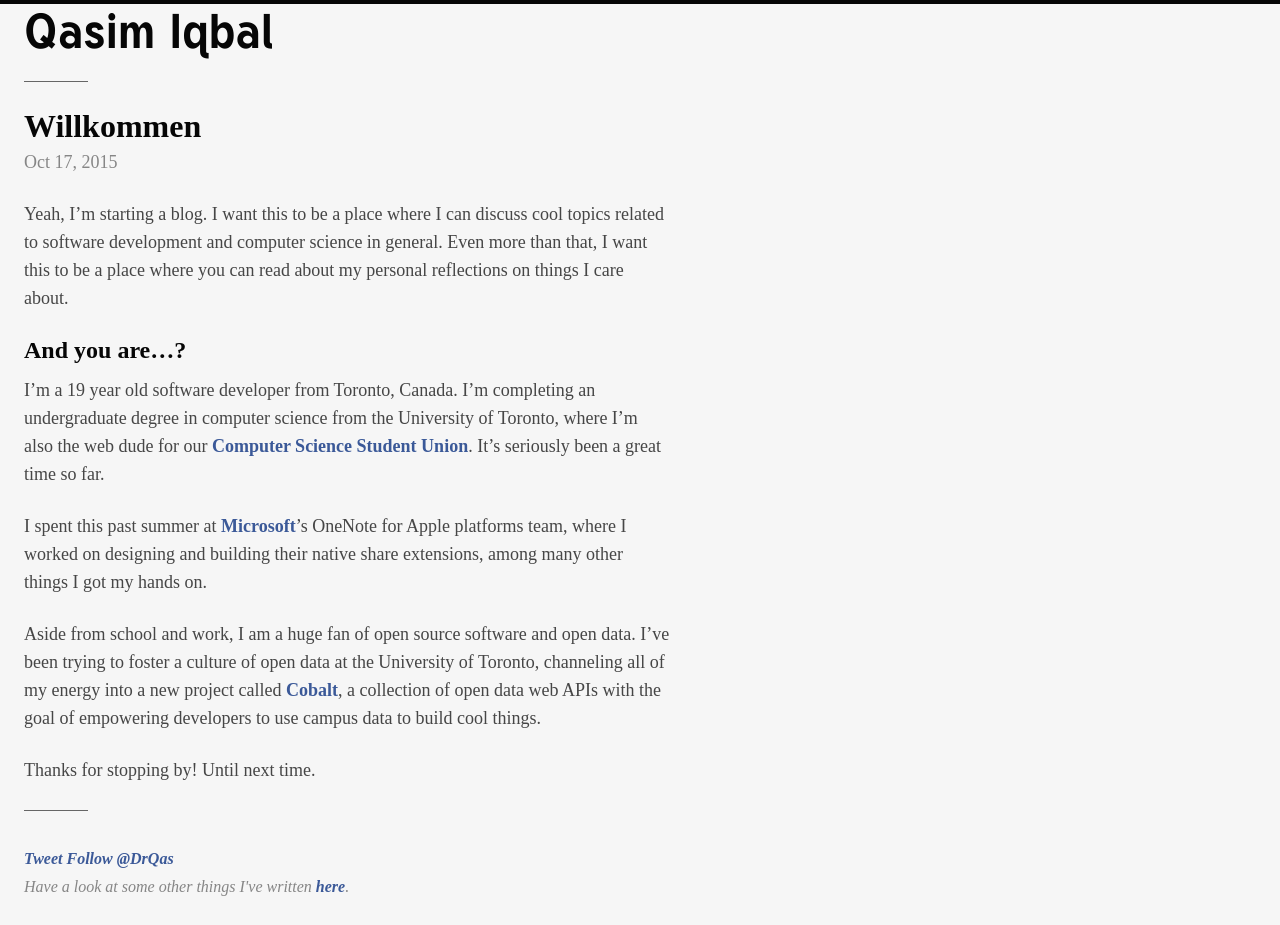
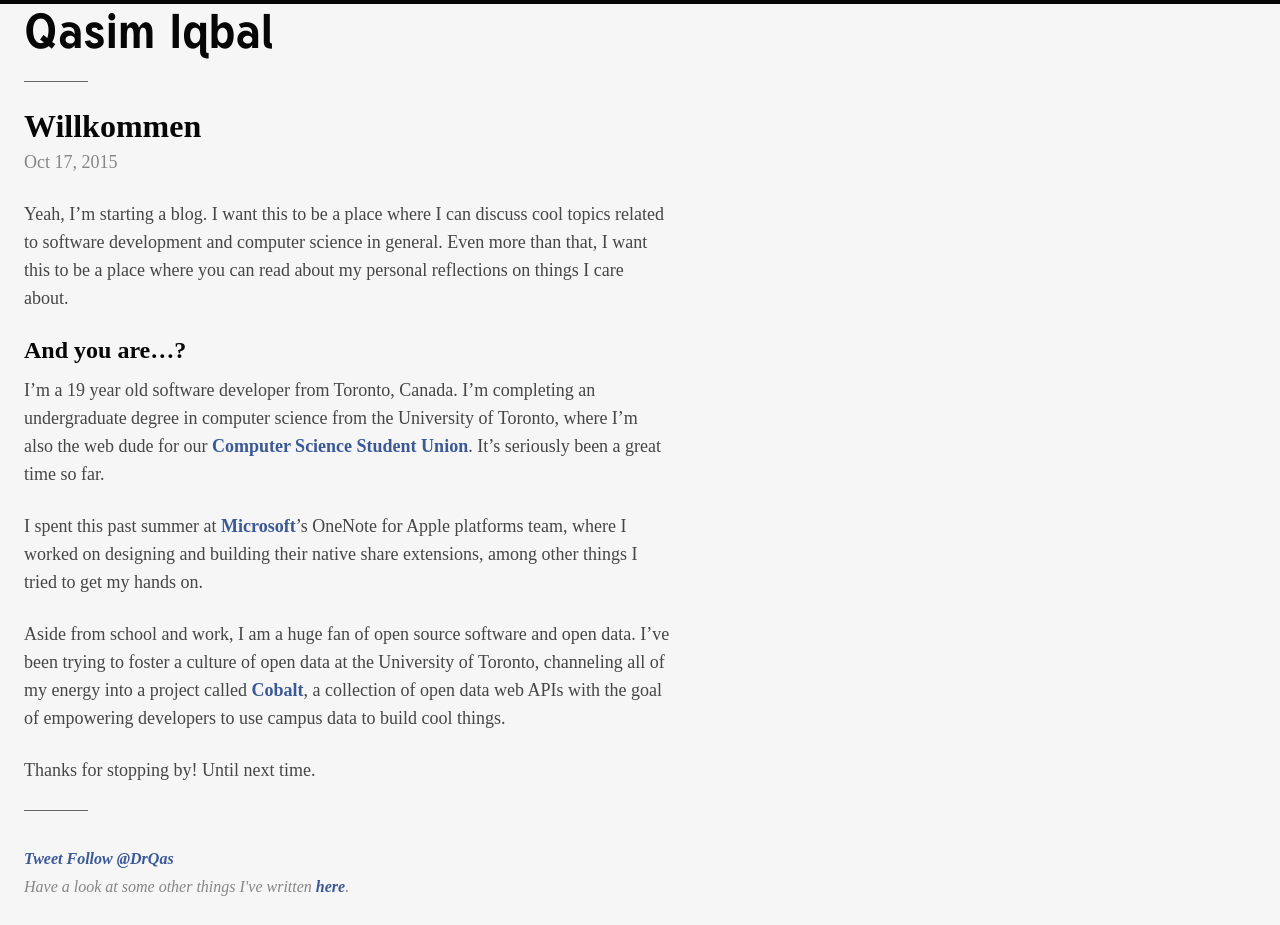
Before and after one commit to qasim/qas.im, a Jekyll site: the page built from _posts/2015-10-17-willkommen.md, in a window 1280 px wide. Built offline with Jekyll 4.4.1, drawn with Linux system fonts in a browser that asks for light colours; some web fonts are replaced; comment, search, counter and statistics services are not loaded.

Commit message:
Update 2015-10-17-willkommen.md

```diff
--- a/_posts/2015-10-17-willkommen.md
+++ b/_posts/2015-10-17-willkommen.md
@@ -10,8 +10,8 @@ Yeah, I'm starting a blog. I want this to be a place where I can discuss cool to
 
 I'm a 19 year old software developer from Toronto, Canada. I'm completing an undergraduate degree in computer science from the University of Toronto, where I'm also the web dude for our <a href="http://cssu.ca" target="blank">Computer Science Student Union</a>. It's seriously been a great time so far.
 
-I spent this past summer at <a href="http://microsoft.com" target="blank">Microsoft</a>'s OneNote for Apple platforms team, where I worked on designing and building their native share extensions, among many other things I got my hands on.
+I spent this past summer at <a href="http://microsoft.com" target="blank">Microsoft</a>'s OneNote for Apple platforms team, where I worked on designing and building their native share extensions, among other things I tried to get my hands on.
 
-Aside from school and work, I am a huge fan of open source software and open data. I've been trying to foster a culture of open data at the University of Toronto, channeling all of my energy into a new project called <a href="http://cobalt.qas.im" target="blank">Cobalt</a>, a collection of open data web APIs with the goal of empowering developers to use campus data to build cool things.
+Aside from school and work, I am a huge fan of open source software and open data. I've been trying to foster a culture of open data at the University of Toronto, channeling all of my energy into a project called <a href="http://cobalt.qas.im" target="blank">Cobalt</a>, a collection of open data web APIs with the goal of empowering developers to use campus data to build cool things.
 
 Thanks for stopping by! Until next time.
```
